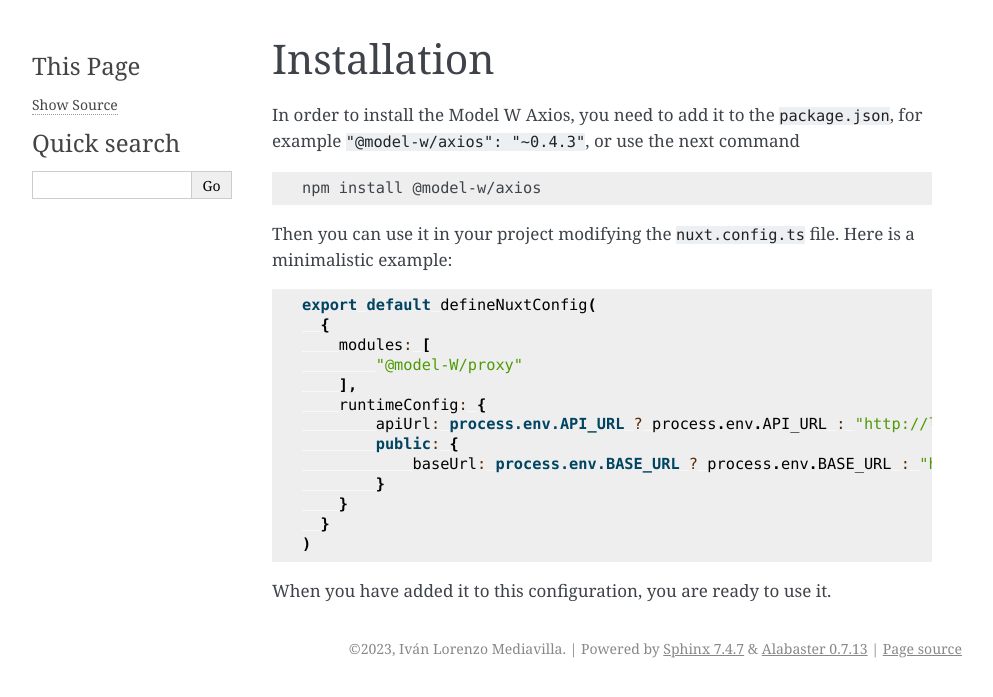
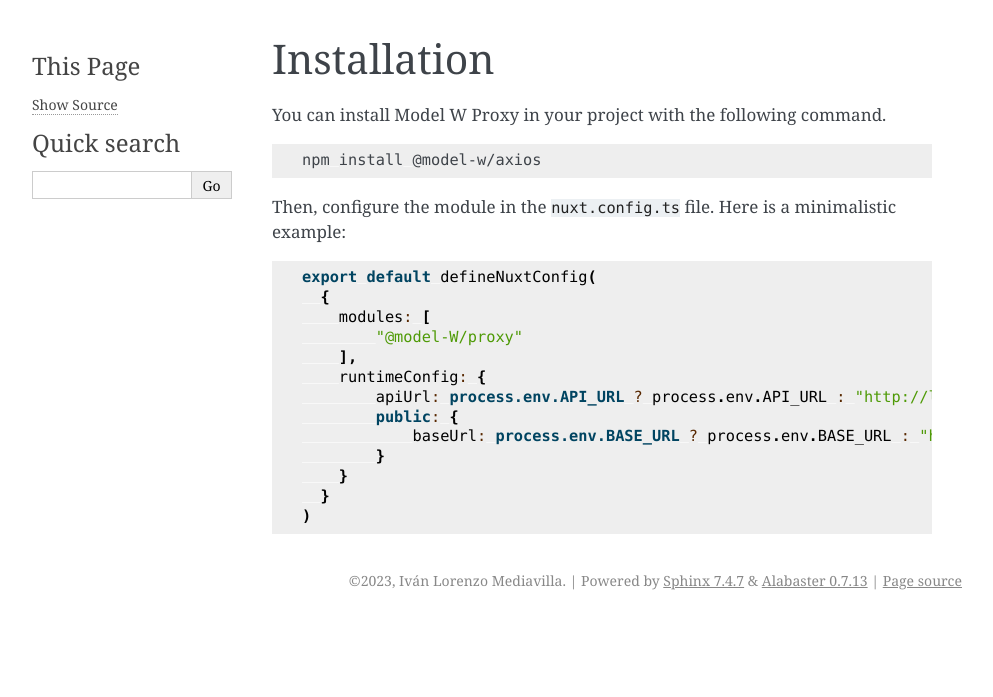
Before and after one commit to ModelW/axios-ts, a Sphinx documentation site: the page built from doc/source/installation.md, in a window 1280 px wide. Shown: the top 697 px of the page, without its empty margins (148-1141 px from the left). Built offline with Sphinx 7.4.7, drawn with Linux system fonts in a browser that asks for light colours.

Commit message:
fix(docs): wording

````diff
--- a/doc/source/installation.md
+++ b/doc/source/installation.md
@@ -1,11 +1,12 @@
 # Installation
 
-In order to install the Model W Axios, you need to add it to the `package.json`, for example `"@model-w/axios": "~0.4.3"`, or use the next command
-```commandline
+You can install Model W Proxy in your project with the following command.
+
+```shell
 npm install @model-w/axios
 ```
 
-Then you can use it in your project modifying the `nuxt.config.ts` file.
+Then, configure the module in the `nuxt.config.ts` file.
 Here is a minimalistic example:
 
 ```typescript
@@ -23,4 +24,3 @@
   }
 )
 ```
-When you have added it to this configuration, you are ready to use it.
````
